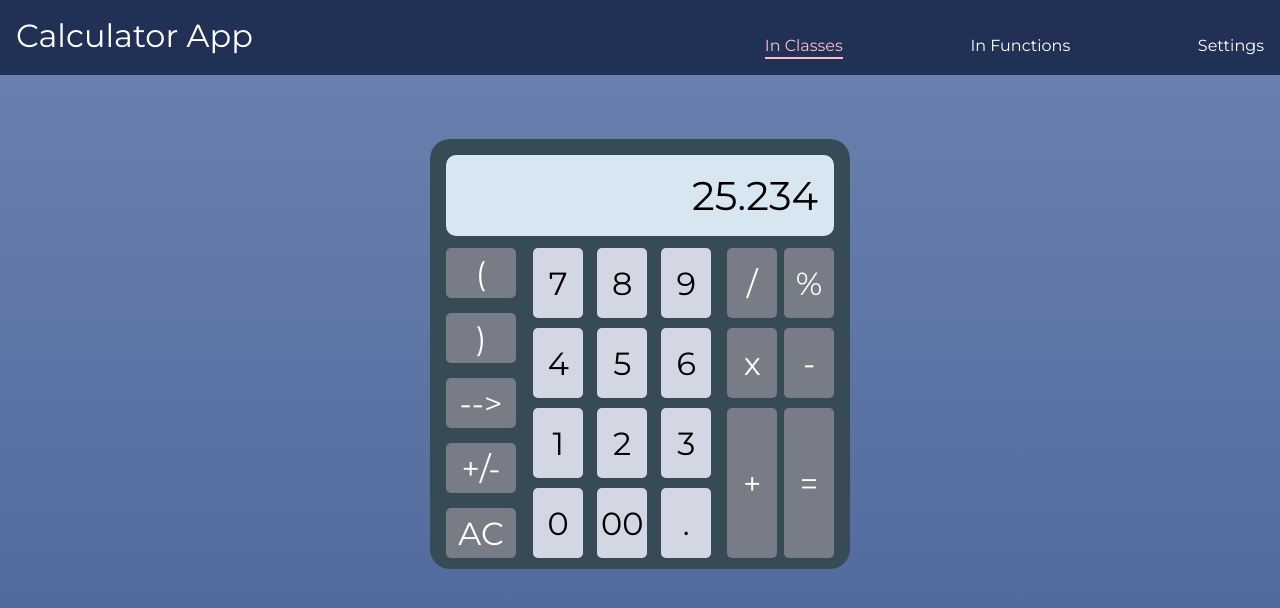
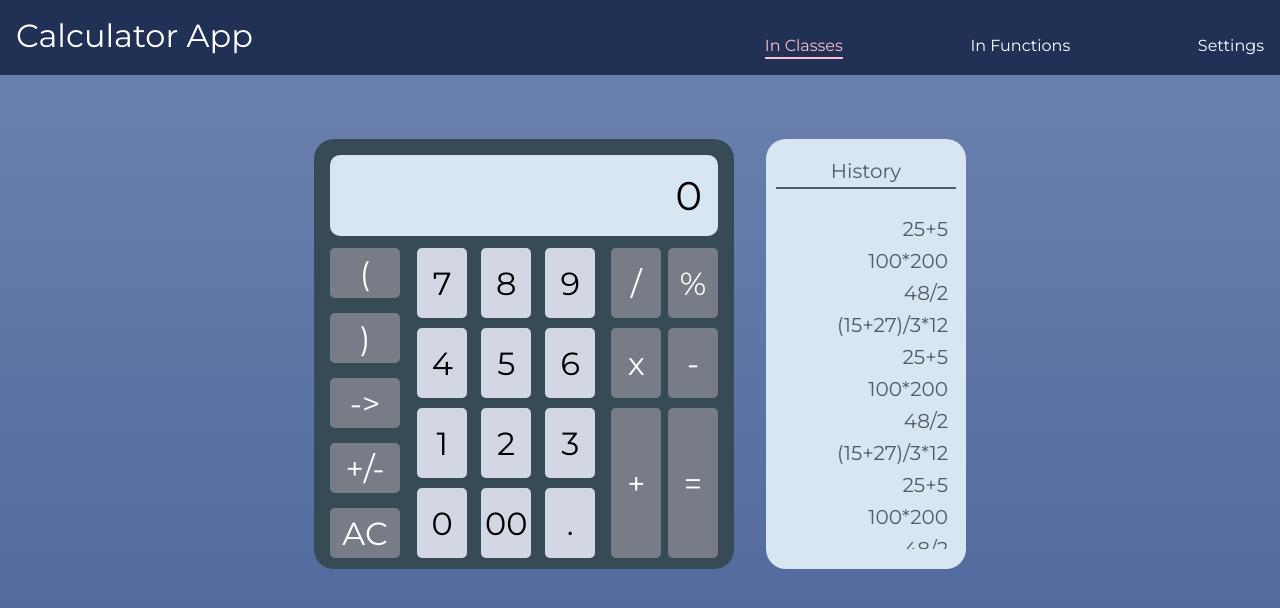
Before and after one commit to VolhaBukhal/calculator-react, a React (Create React App) app: page / in a window 1280 px wide. Shown: the top 608 px of the page. Built offline with nearby package versions, Linux system fonts and the light colour scheme.

Commit message:
feat: add layout of history

```diff
--- a/package.json
+++ b/package.json
@@ -11,6 +11,7 @@
     "@types/node": "^16.7.13",
     "@types/react": "^18.0.0",
     "@types/react-dom": "^18.0.0",
+    "@types/uuid": "^8.3.4",
     "react": "^18.1.0",
     "react-dom": "^18.1.0",
     "react-router-dom": "6",
@@ -18,6 +19,7 @@
     "styled-components": "^5.3.5",
     "ts-loader": "^9.3.0",
     "typescript": "^4.4.2",
+    "uuid": "^8.3.2",
     "web-vitals": "^2.1.0"
   },
   "scripts": {
--- a/src/components/CalculatorWrapper/CalculatorWrapper.tsx
+++ b/src/components/CalculatorWrapper/CalculatorWrapper.tsx
@@ -1,16 +1,74 @@
 import { Component } from 'react'
 import { Wrapper } from './components'
 import Display from '@components/Display'
+import Keyboard from '@components/Keyboard/Keyboard'
+import History from '@components/History'
 
-import Keyboard from '@components/Keyboard/Keyboard'
+const history = [
+  '25+5',
+  '100*200',
+  '48/2',
+  '(15+27)/3*12',
+  '25+5',
+  '100*200',
+  '48/2',
+  '(15+27)/3*12',
+  '25+5',
+  '100*200',
+  '48/2',
+  '(15+27)/3*12',
+  '25+5',
+  '100*200',
+  '48/2',
+  '(15+27)/3*12',
+]
 
-class CalculatorWrapper extends Component<Record<string, unknown>> {
+type CalculatorWrapperState = {
+  expression: string
+  history: Array<string>
+}
+
+class CalculatorWrapper extends Component<Record<string, unknown>, CalculatorWrapperState> {
+  constructor(props: Record<string, unknown>) {
+    super(props)
+    this.state = {
+      expression: '0',
+      history: history,
+    }
+  }
+
+  handleExpressionValue = (value: string) => {
+    switch (value) {
+      case 'AC':
+        this.handleClearDisplay()
+        break
+
+      case '=':
+        console.log('====')
+        // this.handleClearDisplay()
+        break
+
+      default:
+        this.setState(({ expression }) => ({
+          expression: expression + value,
+        }))
+    }
+  }
+
+  handleClearDisplay = () => {
+    this.setState({ expression: '0' })
+  }
+
   render() {
+    const { expression, history } = this.state
     return (
-      <Wrapper>
-        <Display />
-        <Keyboard />
-      </Wrapper>
+      <>
+        <Wrapper>
+          <Display value={expression} />
+          <Keyboard handleButton={this.handleExpressionValue} />
+        </Wrapper>
+        <History historyData={history} />
+      </>
     )
   }
 }
--- a/src/components/Display/Display.tsx
+++ b/src/components/Display/Display.tsx
@@ -1,9 +1,16 @@
 import { Component } from 'react'
 import { DisplayStyled } from './components'
 
-class Display extends Component {
+type DisplayProps = {
+  value: string
+}
+
+class Display extends Component<DisplayProps> {
+  constructor(props: DisplayProps) {
+    super(props)
+  }
   render() {
-    return <DisplayStyled>25.234</DisplayStyled>
+    return <DisplayStyled>{this.props.value}</DisplayStyled>
   }
 }
 
--- /dev/null
+++ b/src/components/History/History.tsx
@@ -0,0 +1,25 @@
+import React, { Component } from 'react'
+import { v4 as uuid } from 'uuid'
+import { HistoryStyled, HistoryHeading, Divider, HistoryContent, HistoryItem } from './components'
+
+type HistoryProps = {
+  historyData: Array<string>
+}
+
+class History extends Component<HistoryProps> {
+  render() {
+    return (
+      <HistoryStyled>
+        <HistoryHeading>History</HistoryHeading>
+        <Divider />
+        <HistoryContent>
+          {this.props.historyData.map((expr) => (
+            <HistoryItem key={uuid()}>{expr}</HistoryItem>
+          ))}
+        </HistoryContent>
+      </HistoryStyled>
+    )
+  }
+}
+
+export default History
--- /dev/null
+++ b/src/components/History/components.ts
@@ -0,0 +1,53 @@
+import styled, { css } from 'styled-components'
+
+const fontStyles = css`
+  font-size: ${({ theme }) => theme.fontSizes[3]}px;
+  color: ${({ theme }) => theme.colors.textGrey};
+  line-height: ${({ theme }) => theme.fontSizes[5]}px;
+`
+
+const HistoryStyled = styled.div`
+  width: 200px;
+  height: 430px;
+  background-color: ${({ theme }) => theme.colors.secondaryLightGrey};
+  margin-left: ${({ theme }) => theme.spaces[4]}px;
+  padding-top: ${({ theme }) => theme.spaces[3]}px;
+  border-radius: 20px;
+`
+
+const HistoryContent = styled.div`
+  height: 85%;
+  margin-top: ${({ theme }) => theme.spaces[2]}px;
+  padding: ${({ theme }) => theme.spaces[3]}px;
+  overflow-y: scroll;
+  margin-right: ${({ theme }) => theme.spaces[1] / 2}px;
+  &::-webkit-scrollbar {
+    width: 7px;
+  }
+  &::-webkit-scrollbar-thumb {
+    background-color: ${({ theme }) => theme.colors.secondaryGrey};
+    border-radius: 10px;
+    &:hover {
+      background-color: ${({ theme }) => theme.colors.secondaryDarkGrey};
+    }
+  }
+`
+
+const HistoryHeading = styled.h3`
+  ${fontStyles};
+  font-weight: 400;
+  text-align: center;
+`
+
+const Divider = styled.div`
+  width: 90%;
+  margin: 0 auto;
+  background-color: ${({ theme }) => theme.colors.textGrey};
+  height: 2px;
+`
+
+const HistoryItem = styled.p`
+  ${fontStyles};
+  text-align: right;
+`
+export { HistoryStyled, HistoryHeading, Divider, HistoryContent, HistoryItem }
--- /dev/null
+++ b/src/components/History/index.ts
@@ -0,0 +1,2 @@
+import History from './History'
+export default History
--- a/src/components/Keyboard/Keyboard.tsx
+++ b/src/components/Keyboard/Keyboard.tsx
@@ -4,20 +4,36 @@ import { KeyboardStyled, KeyboardItem } from './components'
 
 const numbers = ['7', '8', '9', '4', '5', '6', '1', '2', '3', '0', '00', '.']
 const rightOperands = ['/', '%', 'x', '-', '+', '=']
-const leftOperands = ['(', ')', '-->', '+/-', 'AC']
+const leftOperands = ['(', ')', '->', '+/-', 'AC']
 
-class Keyboard extends Component {
+type KeyboardProps = {
+  handleButton: (value: string) => void
+}
+
+class Keyboard extends Component<KeyboardProps> {
   render() {
     return (
       <KeyboardStyled>
         <KeyboardItem>
           {leftOperands.map((operand) => (
-            <Button key={operand} value={operand} buttonType="operand" width="70" height="50" />
+            <Button
+              key={operand}
+              value={operand}
+              buttonType="operand"
+              width="70"
+              height="50"
+              handleExpressionValue={this.props.handleButton}
+            />
           ))}
         </KeyboardItem>
         <KeyboardItem width="50">
           {numbers.map((number) => (
-            <Button key={number} value={number} buttonType="number" />
+            <Button
+              key={number}
+              value={number}
+              buttonType="number"
+              handleExpressionValue={this.props.handleButton}
+            />
           ))}
         </KeyboardItem>
         <KeyboardItem width="30">
@@ -27,6 +43,7 @@ class Keyboard extends Component {
               value={operand}
               buttonType="operand"
               height={operand === '+' || operand === '=' ? '150' : '70'}
+              handleExpressionValue={this.props.handleButton}
             />
           ))}
         </KeyboardItem>
--- a/src/components/common/Button/Button.tsx
+++ b/src/components/common/Button/Button.tsx
@@ -1,4 +1,4 @@
-import { Component } from 'react'
+import { Component, MouseEvent } from 'react'
 import { ButtonStyled } from './components'
 
 type ButtonProps = {
@@ -6,16 +6,28 @@ type ButtonProps = {
   buttonType: string
   width?: string
   height?: string
+  handleExpressionValue: (value: string) => void
 }
 
 class Button extends Component<ButtonProps> {
   constructor(props: ButtonProps) {
     super(props)
   }
+  handleClick = (event: MouseEvent<HTMLButtonElement>) => {
+    const value = (event.target as HTMLButtonElement).textContent
+    if (value) {
+      this.props.handleExpressionValue(value)
+    }
+  }
   render() {
     const { value, buttonType, width, height } = this.props
     return (
-      <ButtonStyled buttonType={buttonType} width={width} height={height}>
+      <ButtonStyled
+        buttonType={buttonType}
+        width={width}
+        height={height}
+        onClick={this.handleClick}
+      >
         {value}
       </ButtonStyled>
     )
--- a/src/theme.ts
+++ b/src/theme.ts
@@ -14,6 +14,7 @@ const secondaryDark = '#213055'
 const secondaryGrey = '#787C87'
 const secondaryDarkGrey = '#374B57'
 const secondaryLightGrey = '#D8E6F2'
+const textGrey = '#525A66'
 
 const boxShadows = ['box-shadow: 0px 4px 24px -8px rgba(0,0,0,0.75)']
 
@@ -37,6 +38,7 @@ export default {
     secondaryGrey,
     secondaryDarkGrey,
     secondaryLightGrey,
+    textGrey,
     black,
     white,
     error,
```
Also changed, not shown: 1 other file (tests, documents, lock files or other folders).
